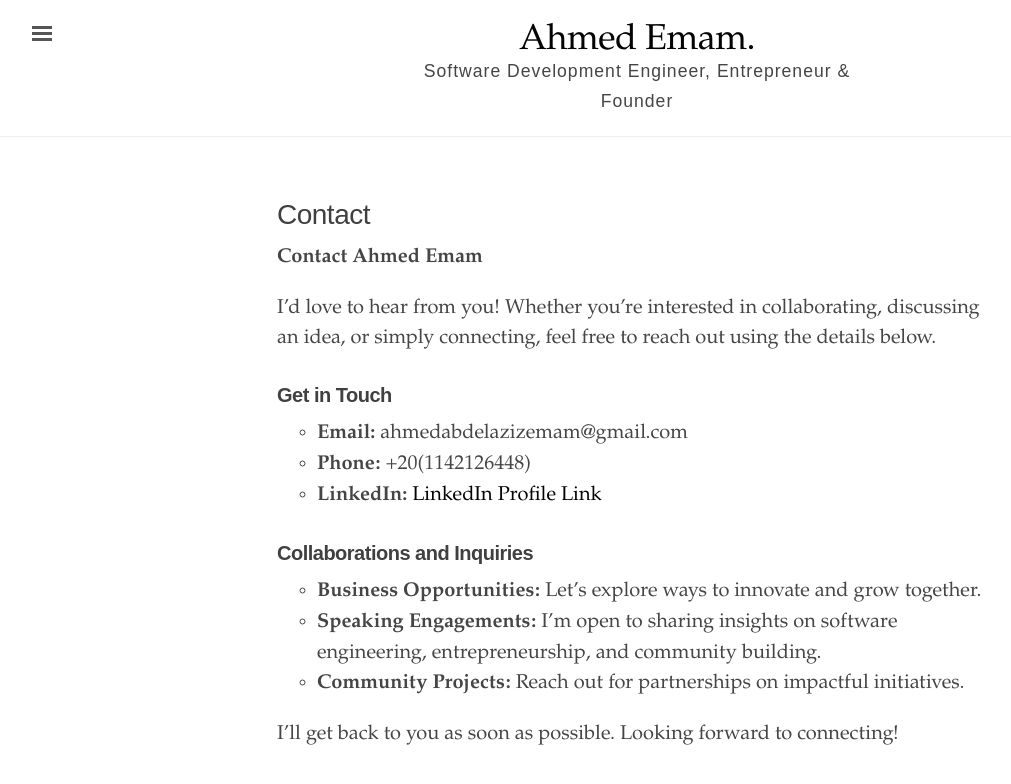
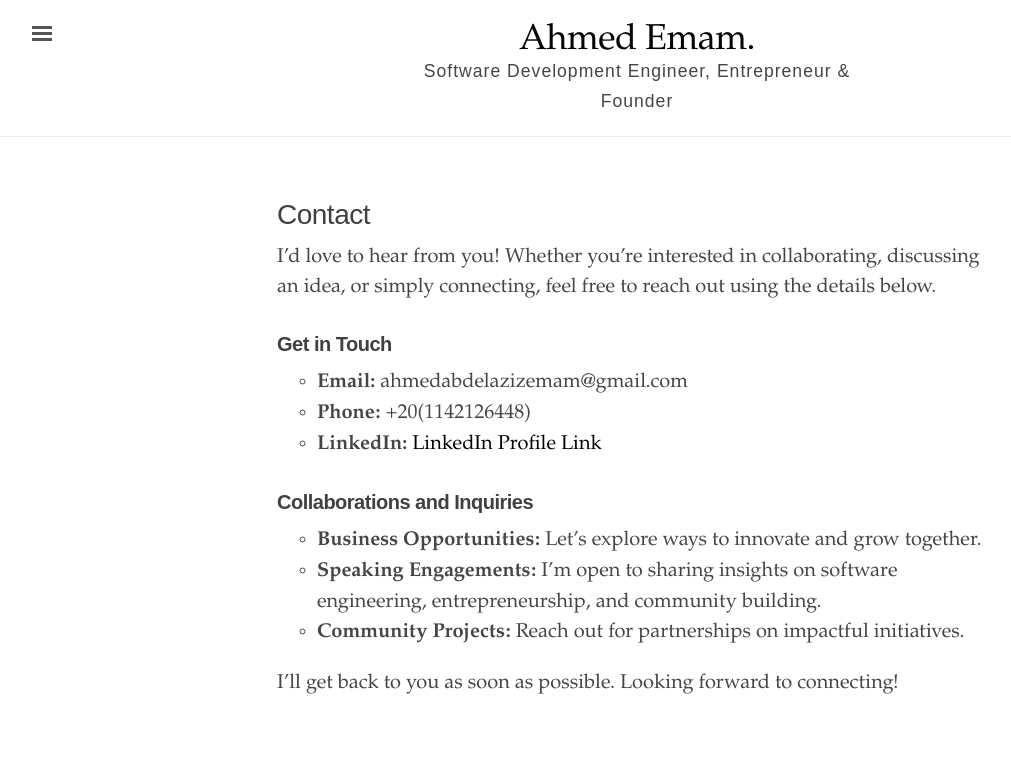
Before and after one commit to ahmedemam/ahmedemam.github.io, a Jekyll site: the page built from contact.md, in a window 1280 px wide. Shown: the top 784 px of the page, without its empty margins (3-1014 px from the left). Built offline with Jekyll 4.4.1, drawn with Linux system fonts in a browser that asks for light colours.

Commit message:
contact page

```diff
--- a/contact.md
+++ b/contact.md
@@ -2,8 +2,6 @@
 layout: page
 title: Contact
 ---
-**Contact Ahmed Emam**
-
 I’d love to hear from you! Whether you’re interested in collaborating, discussing an idea, or simply connecting, feel free to reach out using the details below.
 
 ### **Get in Touch**
```
